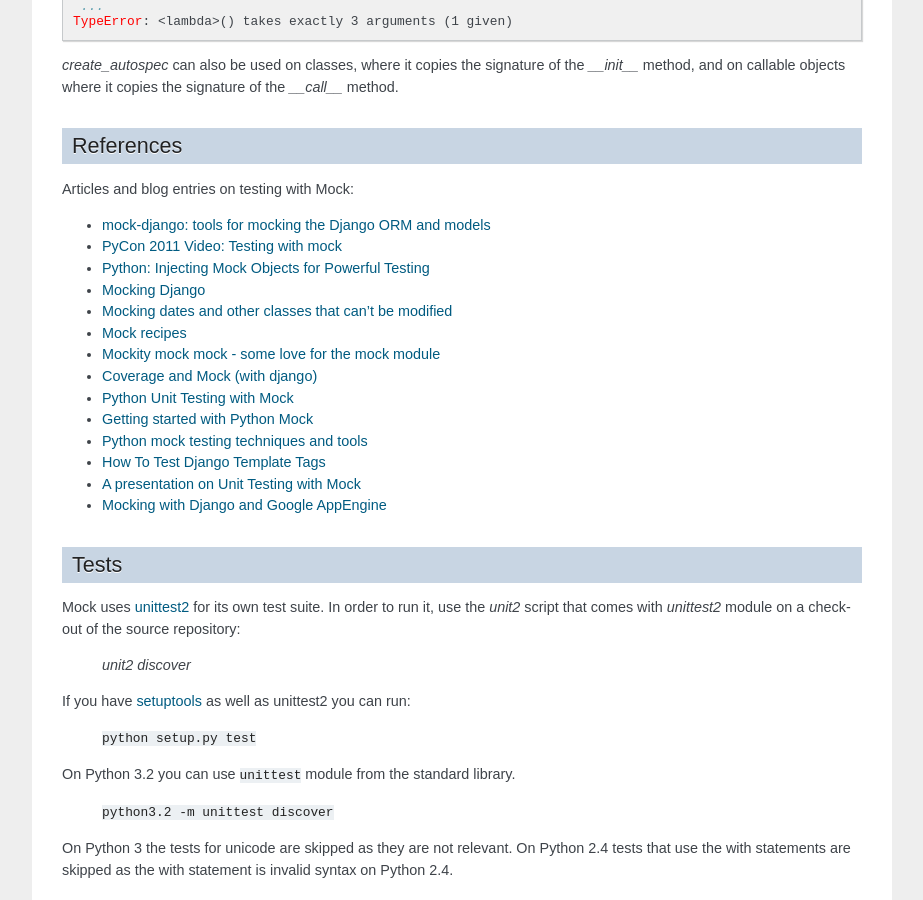
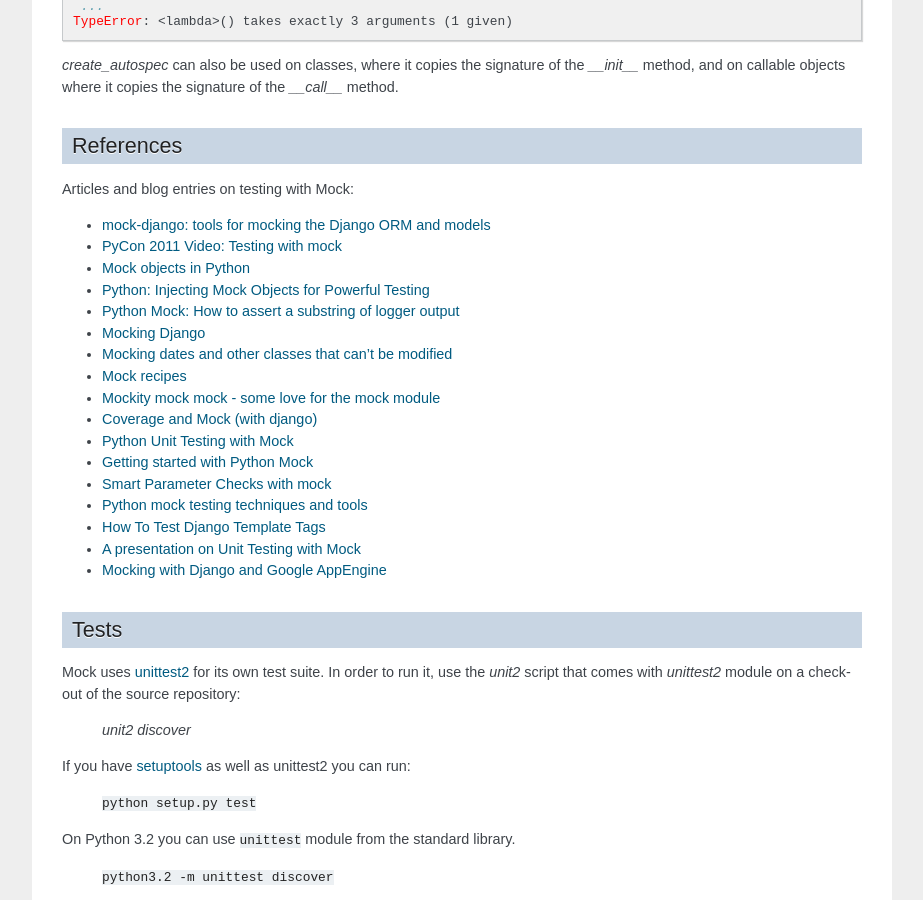
Before and after one commit to testing-cabal/mock, a Sphinx documentation site: the page built from docs/index.txt, in a window 1280 px wide and 900 px high, scrolled down 5456 px. Shown: the whole window, without its empty margins (198-1121 px from the left). Built offline with Sphinx 7.4.7, drawn with Linux system fonts in a browser that asks for light colours.

Commit message:
Doc updates

```diff
--- a/docs/changelog.txt
+++ b/docs/changelog.txt
@@ -18,7 +18,7 @@
 
 * Improved repr of :data:`sentinel` objects
 * :data:`ANY` can be used for comparisons against :data:`call` objects
-* The return value of the :class:`MagicMock` `__iter__` method can be set to
+* The return value of `MagicMock.__iter__` method can be set to
   any iterable and isn't required to be an iterator
 
 Full List of changes since 0.7:
--- a/docs/index.txt
+++ b/docs/index.txt
@@ -299,8 +299,12 @@
 * `mock-django: tools for mocking the Django ORM and models
   <https://github.com/dcramer/mock-django>`_
 * `PyCon 2011 Video: Testing with mock <https://blip.tv/file/4881513>`_
+* `Mock objects in Python
+  <http://noopenblockers.com/2012/01/06/mock-objects-in-python/>`_
 * `Python: Injecting Mock Objects for Powerful Testing
   <http://blueprintforge.com/blog/2012/01/08/python-injecting-mock-objects-for-powerful-testing/>`_
+* `Python Mock: How to assert a substring of logger output
+  <http://www.michaelpollmeier.com/python-mock-how-to-assert-a-substring-of-logger-output/>`_
 * `Mocking Django <http://www.mattjmorrison.com/2011/09/mocking-django.html>`_
 * `Mocking dates and other classes that can't be modified
   <http://williamjohnbert.com/2011/07/how-to-unit-testing-in-django-with-mocking-and-patching/>`_
@@ -312,6 +316,8 @@
 * `Python Unit Testing with Mock <http://www.insomnihack.com/?p=194>`_
 * `Getting started with Python Mock
   <http://myadventuresincoding.wordpress.com/2011/02/26/python-python-mock-cheat-sheet/>`_
+* `Smart Parameter Checks with mock
+  <http://tobyho.com/2011/03/24/smart-parameter-checks-in/>`_
 * `Python mock testing techniques and tools
   <http://agiletesting.blogspot.com/2009/07/python-mock-testing-techniques-and.html>`_
 * `How To Test Django Template Tags
```
Also changed, not shown: docs/examples.txt (+4 -6 lines).
